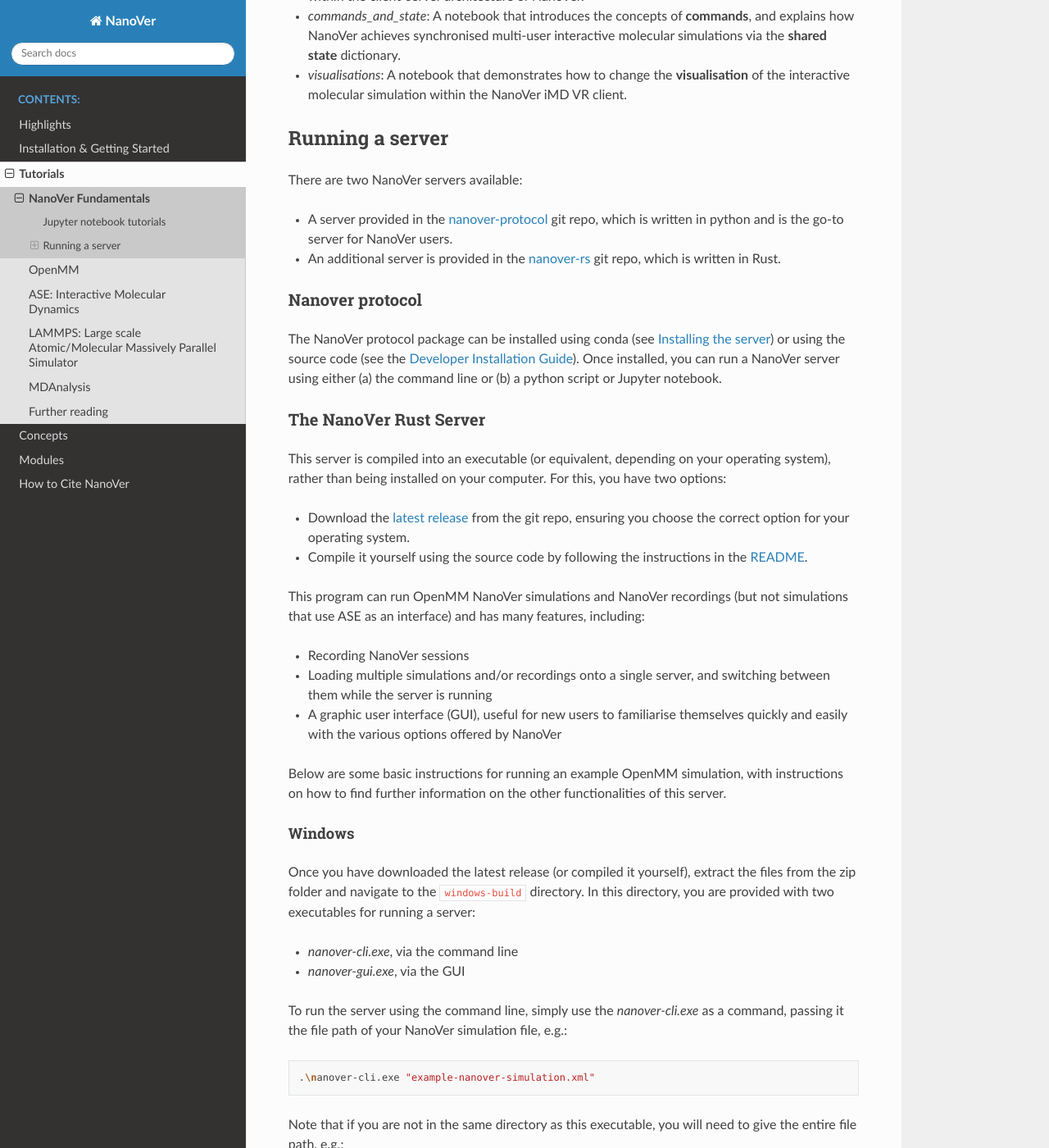
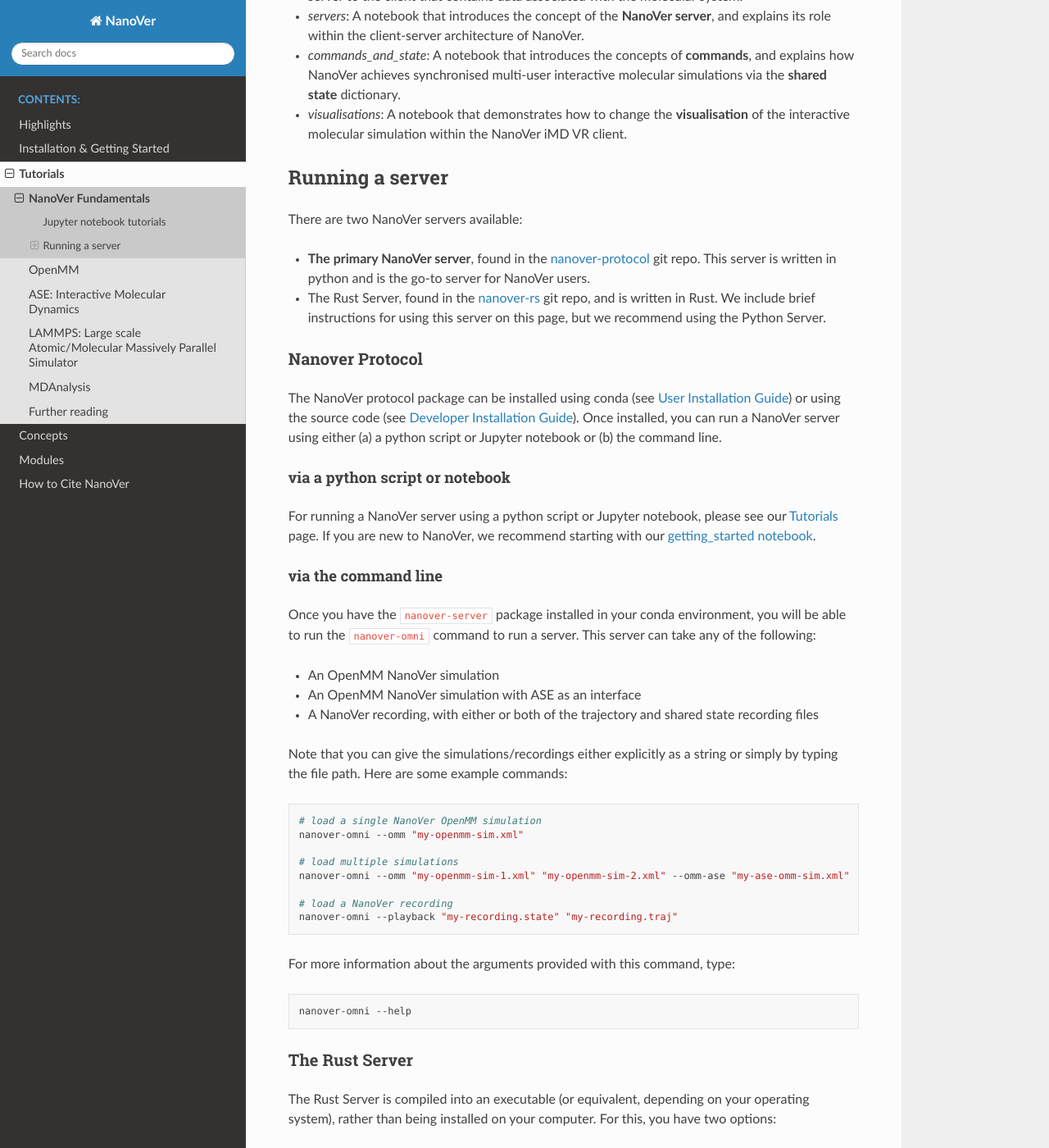
Before and after one commit to IRL2/nanover-docs, a Sphinx documentation site: the page built from source/tutorials/fundamentals.rst, in a window 1280 px wide and 1400 px high, scrolled down 652 px. Shown: the whole window at 82% size. Built offline with Sphinx 7.4.7 and the Read the Docs theme 2.0.0, drawn with Linux system fonts in a browser that asks for light colours; pages that are not in the unit, such as notebooks, are missing from menus; the version number could not be read and is left out; some of the changed text lies outside the part shown.

Commit message:
Add more info
* Added info about "getting started" notebook, which is referenced in the new section about running a server
* Added information about the Python server
* Updated the Rust server section

```diff
--- a/source/installation.rst
+++ b/source/installation.rst
@@ -13,6 +13,8 @@
     :depth: 3
 
 ----
+
+.. _user_installation_guide:
 
 #######################
 User Installation Guide
--- a/source/tutorials/fundamentals.rst
+++ b/source/tutorials/fundamentals.rst
@@ -17,6 +17,8 @@
 
 Here we give a summary of each tutorial:
 
+* `getting_started`: An **introductory notebook** on the very basics of running an interactive molecular dynamics
+  simulation. Perfect for new users!
 * `frame`: A notebook that introduces the concept of the **frame**, the object sent by
   the NanoVer server to the client that contains data associated with the molecular system.
 * `servers`: A notebook that introduces the concept of the **NanoVer server**, and
@@ -33,23 +35,63 @@
 
 There are two NanoVer servers available:
 
-* A server provided in the `nanover-protocol <https://github.com/IRL2/nanover-protocol>`_ git repo, which is written in
-  python and is the go-to server for NanoVer users.
-* An additional server is provided in the `nanover-rs <https://github.com/IRL2/nanover-rs>`_ git repo, which is written
-  in Rust.
+* **The primary NanoVer server**, found in the `nanover-protocol <https://github.com/IRL2/nanover-protocol>`_ git repo.
+  This server is written in python and is the go-to server for NanoVer users.
+* The Rust Server, found in the `nanover-rs <https://github.com/IRL2/nanover-rs>`_ git repo, and is written
+  in Rust. We include brief instructions for using this server on this page, but we recommend using the Python Server.
 
-Nanover protocol
+Nanover Protocol
 ~~~~~~~~~~~~~~~~
 
-The NanoVer protocol package can be installed using conda (see :ref:`installing_the_server`) or using the source code
-(see the :ref:`developer_installation_guide`). Once installed, you can run a NanoVer server using either (a) the command
-line or (b) a python script or Jupyter notebook.
+The NanoVer protocol package can be installed using conda (see :ref:`user_installation_guide`) or using the source code
+(see :ref:`developer_installation_guide`). Once installed, you can run a NanoVer server using either
+(a) a python script or Jupyter notebook
+or (b) the command line.
+
+via a python script or notebook
+###############################
+
+For running a NanoVer server using a python script or Jupyter notebook, please see our :ref:`tutorials` page.
+If you are new to NanoVer, we recommend starting with our
+`getting_started notebook <https://github.com/IRL2/nanover-protocol/blob/main/examples/fundamentals/getting_started.ipynb>`_.
+
+via the command line
+####################
+
+Once you have the ``nanover-server`` package installed in your conda environment, you will be able to run the
+``nanover-omni`` command to run a server.
+This server can take any of the following:
+
+* An OpenMM NanoVer simulation
+* An OpenMM NanoVer simulation with ASE as an interface
+* A NanoVer recording, with either or both of the trajectory and shared state recording files
+
+Note that you can give the simulations/recordings either explicitly as a string
+or simply by typing the file path.
+Here are some example commands:
+
+.. code-block:: bash
+
+    # load a single NanoVer OpenMM simulation
+    nanover-omni --omm "my-openmm-sim.xml"
+
+    # load multiple simulations
+    nanover-omni --omm "my-openmm-sim-1.xml" "my-openmm-sim-2.xml" --omm-ase "my-ase-omm-sim.xml"
+
+    # load a NanoVer recording
+    nanover-omni --playback "my-recording.state" "my-recording.traj"
+
+For more information about the arguments provided with this command, type:
+
+.. code-block:: bash
+
+    nanover-omni --help
 
 
-The NanoVer Rust Server
-~~~~~~~~~~~~~~~~~~~~~~~
+The Rust Server
+~~~~~~~~~~~~~~~
 
-This server is compiled into an executable (or equivalent, depending on your operating system), rather than being
+The Rust Server is compiled into an executable (or equivalent, depending on your operating system), rather than being
 installed on your computer. For this, you have two options:
 
 * Download the `latest release <https://github.com/IRL2/nanover-rs/releases>`_ from the git repo, ensuring you choose
@@ -66,11 +108,12 @@
 * A graphic user interface (GUI), useful for new users to familiarise themselves quickly and easily with the various
   options offered by NanoVer
 
-Below are some basic instructions for running an example OpenMM simulation, with instructions on how to find
+Below are some basic instructions for running an OpenMM NanoVer simulation, with instructions on how to find
 further information on the other functionalities of this server.
 
 Windows
 #######
+
 Once you have downloaded the latest release (or compiled it yourself), extract the files from the zip folder and
 navigate to the ``windows-build`` directory. In this directory, you are provided with two executables for running
 a server:
@@ -83,23 +126,19 @@
 
 .. code-block:: bash
 
-    .\nanover-cli.exe "example-nanover-simulation.xml"
+    # load a single simulation
+    .\nanover-cli.exe "my-openmm-sim.xml"
 
-Note that if you are not in the same directory as this executable, you will need to give the entire file path, e.g.:
+    # if you are not in the same directory as this executable, you will need to give the entire file path
+    .\path\to\build\directory\nanover-cli.exe "my-openmm-sim.xml"
 
-.. code-block:: bash
+    # load several simulations onto the server by passing multiple simulation files
+    .\nanover-cli.exe "my-openmm-sim-1.xml" "my-openmm-sim-2.xml"
 
-    .\path\to\build\directory\nanover-cli.exe "example-nanover-simulation.xml"
-
-You can load several simulations onto the server by passing multiple simulation files, e.g.:
-
-.. code-block:: bash
-
-    .\nanover-cli.exe "example-nanover-simulation-1.xml" "example-nanover-simulation-2.xml"
 
 .. _command line help:
 
-To learn about the optional arguments provided with this command, type:
+For more information about the arguments provided with this command, type:
 
 .. code-block:: bash
 
@@ -114,8 +153,9 @@
 |
 
 Simply click ``Run demonstration input!`` to run a demo simulation. Alternatively, click ``+OpenMM`` and select your
-own OpenMM NanoVer simulation file, then click `Run!` to start the server.
+own OpenMM NanoVer simulation file, then click `Run!` to start the server. You can also add NanoVer recordings by
+clicking ``+Recording`` and selecting your trajectory (.traj) and shared state (.state) files.
 
-You can click on the following headings to open up menus to customise your server further: Verbosity, Network,
+Please click on the headings to open up menus to customise your server further: Verbosity, Network,
 Simulation, and Recording.
 For further information about these options, use the :ref:`help function <command line help>` in the command line.
```
